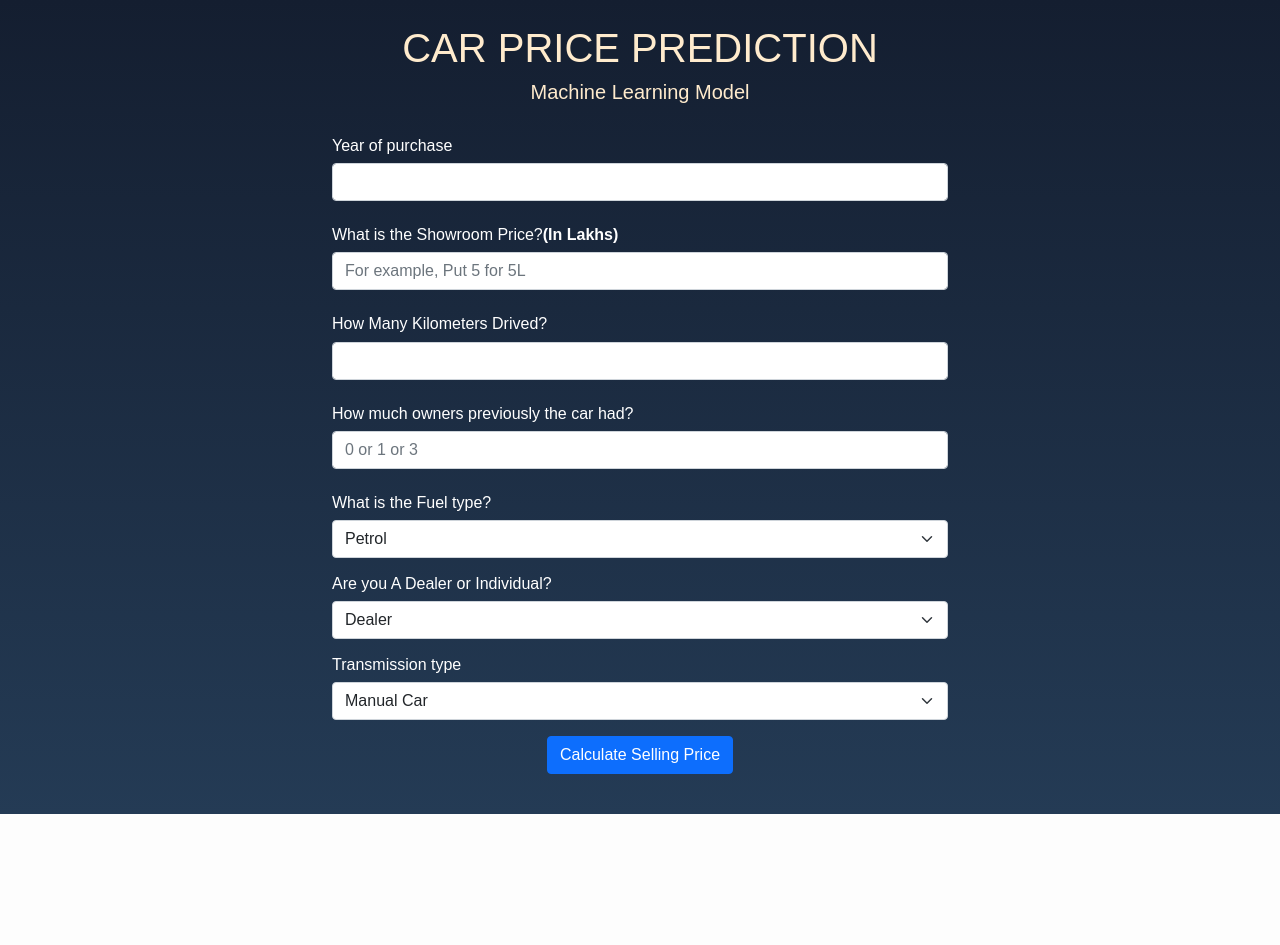
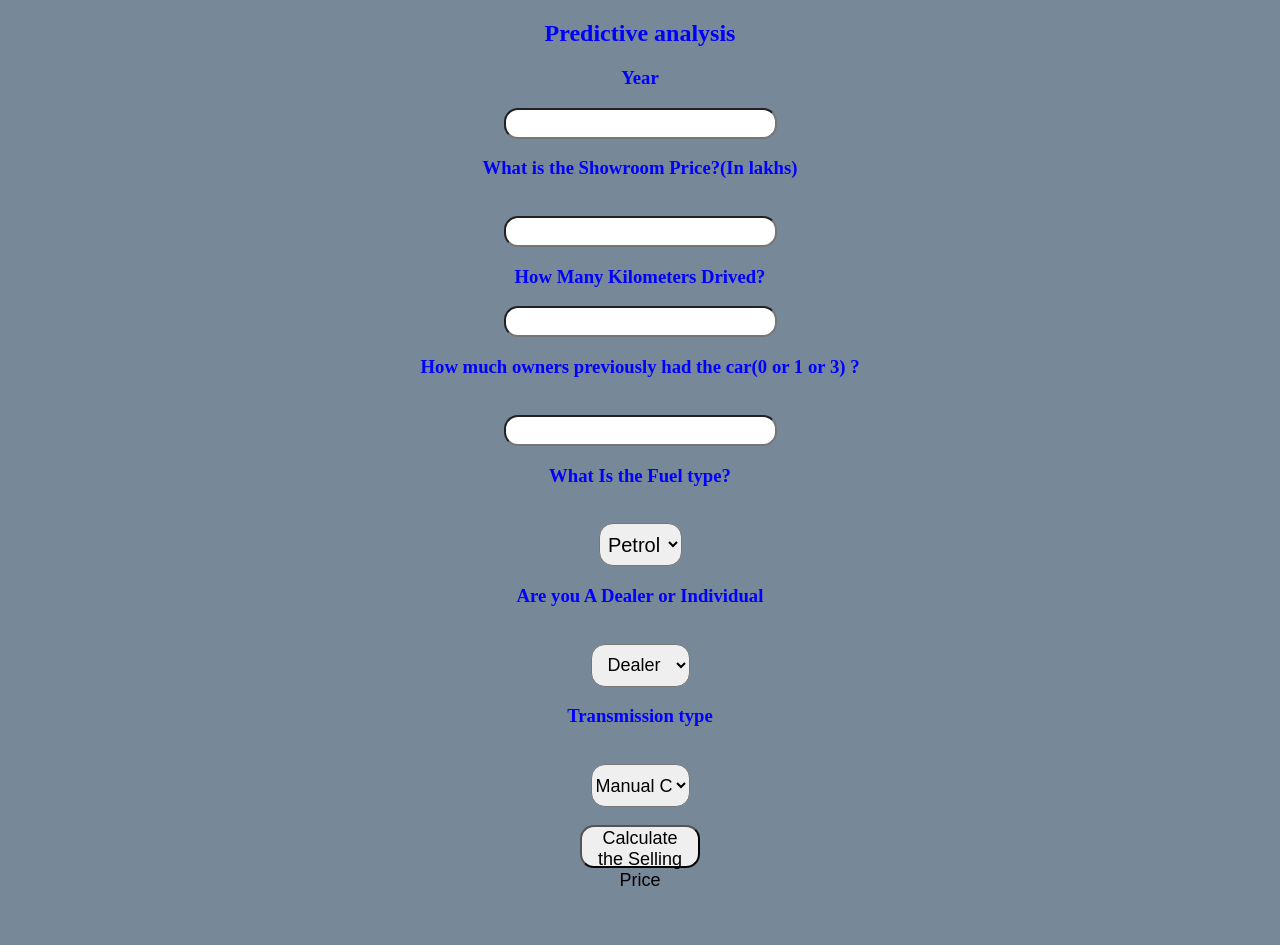
Before and after one commit to Rohanvp07/Car-Price-Prediction, a Flask app: page / in a window 1280 px wide. Before the commit the page ends 814 px from the top, so only its background shows below. Run offline with Flask 2, Linux system fonts and the light colour scheme; parts of the project's set-up code (start-up, migrations or seed data) failed here and were passed over.

Commit message:
Add files via upload

```diff
--- a/templates/index.html
+++ b/templates/index.html
@@ -1,106 +1,159 @@
-<!doctype html>
+<!DOCTYPE html>
 <html lang="en">
-  <head>
-    <meta charset="utf-8">
-    <meta name="viewport" content="width=device-width, initial-scale=1">
 
-    <link href="https://cdn.jsdelivr.net/npm/bootstrap@5.0.0-beta2/dist/css/bootstrap.min.css" rel="stylesheet" integrity="sha384-BmbxuPwQa2lc/FVzBcNJ7UAyJxM6wuqIj61tLrc4wSX0szH/Ev+nYRRuWlolflfl" crossorigin="anonymous">
+<head>
+    <meta charset="UTF-8">
+    <meta name="viewport" content="width=device-width, initial-scale=1.0">
+    <title>Document</title>
+</head>
 
-    <style>
-        html {
-            height: auto;
-        }
-    body {
-        margin:0;
-        padding:0;
-        font-family: sans-serif;
-        background: linear-gradient(#141e30, #243b55);
-    }
-    label,h5,h6{
-        color: white;
-    }
-    </style>
+<body>
 
-    <script>
-    function validateForm() {
-      var Year =document.getElementById("Year").value;
-      if (Year<0)
-      {
-          alert("Year of purchase can't be negative");
-          return false;
-      }
-      var Present_Price =document.getElementById("Present_Price").value;
-      if (Present_Price<0)
-      {
-          alert("Present Price can't be negative");
-          return false;
-      }
-      var Kms_Driven =document.getElementById("Kms_Driven").value;
-      if (Kms_Driven<0)
-      {
-          alert("Kilometers Driven can't be negative");
-          return false;
-      }
-      var Owner =document.getElementById("Owner").value;
-      if (Owner == 0 | Owner ==1 | Owner == 3)
-      {
-
-      }
-      else{
-        alert("Owner value is invalid");
-        return false;
-      }
-
-
-    }
-    </script>
-
-    <title>Car Price Prediction</title>
-  </head>
-  <body>
-    <br/>
-    <h1  style="color: blanchedalmond; text-align: center;">CAR PRICE PREDICTION</h1>
-    <h5  style="color: blanchedalmond; text-align: center;">Machine Learning Model</h5>
-    <div class="container" style="min-width: 50%; max-width: max-content;">
-        <form action="{{ url_for('predict')}}" method="post" class="login-box" onsubmit="return validateForm()">
-
-            <br/>
-            <h6>Year of purchase</h6>
-            <input type="number" class="form-control" id="Year" name="Year" required="required">
-            <br/>
-            <h6>What is the Showroom Price?<b>(In Lakhs)</b></h6>
-            <input type="number" class="form-control" id="Present_Price" placeholder="For example, Put 5 for 5L" name="Present_Price" required="required">
-            <br/>
-            <h6>How Many Kilometers Drived?</h6>
-            <input type="number" class="form-control" id="Kms_Driven" name="Kms_Driven" required="required">
-            <br/>
-            <h6>How much owners previously the car had?</h6>
-            <input type="number" class="form-control" id="Owner" name="Owner" placeholder="0 or 1 or 3" required="required">
-            <br/>
-            <h6>What is the Fuel type?</h6>
-            <select class="form-select form-select-md mb-3" aria-label=".form-select-lg example" name="Fuel_Type_Petrol">
+    <div style="color:blue">
+        <form action="{{ url_for('predict')}}" method="post">
+            <h2>Predictive analysis</h2>
+            <h3>Year</h3>
+            <input id="first" name="Year" type="number ">
+            <h3>What is the Showroom Price?(In lakhs)</h3><br><input id="second" name="Present_Price" required="required">
+            <h3>How Many Kilometers Drived?</h3><input id="third" name="Kms_Driven" required="required">
+            <h3>How much owners previously had the car(0 or 1 or 3) ?</h3><br><input id="fourth" name="Owner" required="required">
+            <h3>What Is the Fuel type?</h3><br><select name="Fuel_Type_Petrol" id="fuel" required="required">
                 <option value="Petrol">Petrol</option>
                 <option value="Diesel">Diesel</option>
                 <option value="Diesel">CNG</option>
             </select>
-            <h6>Are you A Dealer or Individual?</h6>
-            <select class="form-select form-select-md mb-3" aria-label=".form-select-lg example" name="Seller_Type_Individual">
+            <h3>Are you A Dealer or Individual</h3><br><select name="Seller_Type_Individual" id="resea" required="required">
                 <option value="Dealer">Dealer</option>
                 <option value="Individual">Individual</option>
             </select>
-            <h6>Transmission type</h6>
-            <select class="form-select form-select-md mb-3" aria-label=".form-select-lg example" name="Transmission_Mannual">
+            <h3>Transmission type</h3><br><select name="Transmission_Mannual" id="research" required="required">
                 <option value="Mannual">Manual Car</option>
                 <option value="Automatic">Automatic Car</option>
             </select>
-            <div style="text-align: center;" class="d-grid gap-2 d-md-block">
-              <button class="btn btn-primary"  type="submit">Calculate Selling Price</button>
-            </div>
+            <br><br><button id="sub" type="submit ">Calculate the Selling Price</button>
+            <br>
 
-            <div class="p-2 w-full text-center">
-                <h1 class="sm:text-3xl text-2xl font-large title-font mb-4 text-white-900", style="color: blanchedalmond;">{{ prediction_text }}</h1>
-            </div>
-            </form>
+
+
+
+        </form>
+
+
+
+        <br><br><h3>{{ prediction_text }}<h3>
     </div>
-  </body>
+
+
+
+
+    <style>
+        body {
+            background-color: lightslategray;
+            text-align: center;
+            padding: 0px;
+        }
+
+        #research {
+            font-size: 18px;
+            width: 100px;
+            height: 23px;
+            top: 23px;
+        }
+
+        #box {
+            border-radius: 60px;
+            border-color: 45px;
+            border-style: solid;
+            font-family: cursive;
+            text-align: center;
+            background-color: rgb(168, 131, 61);
+            font-size: medium;
+            position: absolute;
+            width: 700px;
+            bottom: 9%;
+            height: 850px;
+            right: 30%;
+            padding: 0px;
+            margin: 0px;
+            font-size: 14px;
+        }
+
+        #fuel {
+            width: 83px;
+            height: 43px;
+            text-align: center;
+            border-radius: 14px;
+            font-size: 20px;
+        }
+
+        #fuel:hover {
+            background-color: coral;
+        }
+
+        #research {
+            width: 99px;
+            height: 43px;
+            text-align: center;
+            border-radius: 14px;
+            font-size: 18px;
+        }
+
+        #research:hover {
+            background-color: coral;
+        }
+
+        #resea {
+            width: 99px;
+            height: 43px;
+            text-align: center;
+            border-radius: 14px;
+            font-size: 18px;
+        }
+
+        #resea:hover {
+            background-color: coral;
+        }
+
+        #sub {
+            width: 120px;
+            height: 43px;
+            text-align: center;
+            border-radius: 14px;
+            font-size: 18px;
+        }
+
+        #sub:hover {
+            background-color: darkcyan;
+        }
+
+        #first {
+            border-radius: 14px;
+            height: 25px;
+            font-size: 20px;
+            text-align: center;
+        }
+
+        #second {
+            border-radius: 14px;
+            height: 25px;
+            font-size: 20px;
+            text-align: center;
+        }
+
+        #third {
+            border-radius: 14px;
+            height: 25px;
+            font-size: 20px;
+            text-align: center;
+        }
+
+        #fourth {
+            border-radius: 14px;
+            height: 25px;
+            font-size: 20px;
+            text-align: center;
+        }
+    </style>
+</body>
+
 </html>
```
